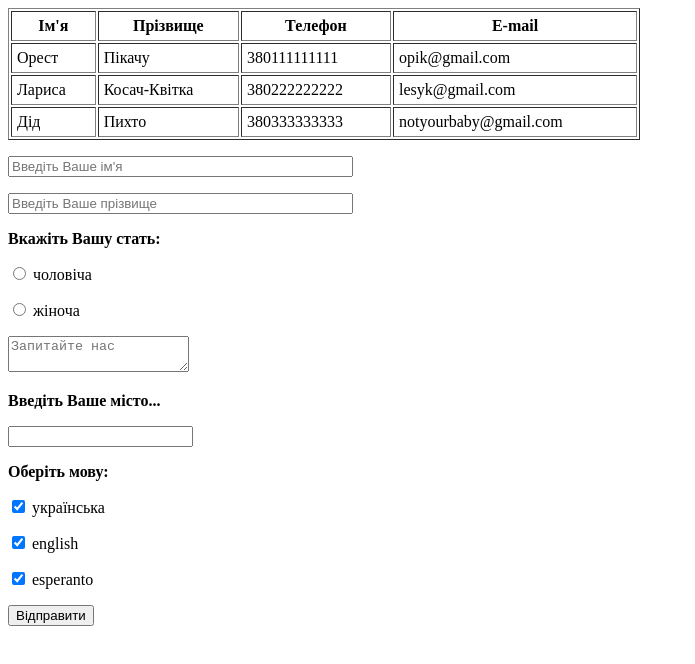
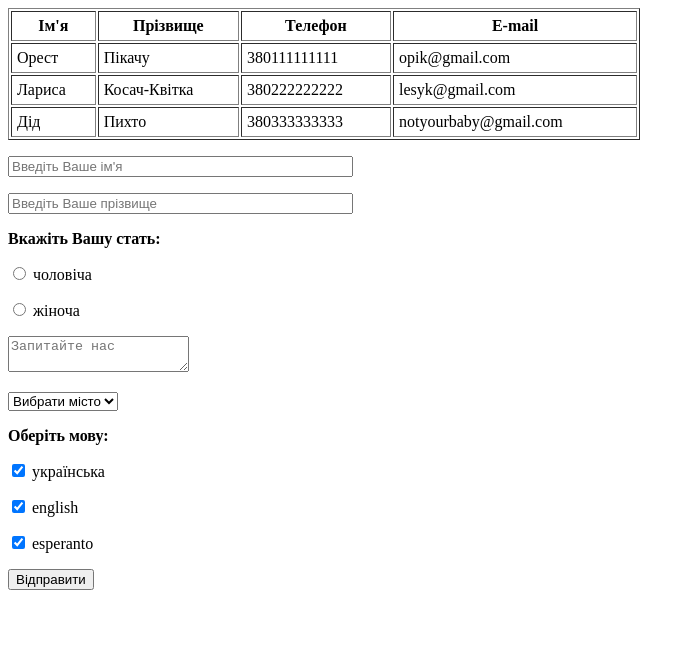
Before and after one commit to ViktoriiaBorodenko/Cursor, a plain HTML site: page homework-2/homework-2.html in a window 1280 px wide. Shown: the whole page, without its empty margins (0-695 px from the left). Drawn offline with Linux system fonts and the light colour scheme; a script that the page names is missing.

Commit message:
Added correction of cities

```diff
--- a/homework-2/homework-2.html
+++ b/homework-2/homework-2.html
@@ -66,17 +66,14 @@
             </form>
         </div>
         <div>
-        <form>
-            <p><strong>Введіть Ваше місто...</strong></p>
-            <p><input name="city" list="city"></p>
-        </form>
-        <datalist id="city">
-            <option>Київ</option>
-            <option>Тараканів</option>
-            <option>Ужгород</option>
-            <option>Здолбунів</option>
-            <option>Вінниця</option>
-            <option value= "Київська Русь" disabled>Київська Русь</option>
+            <select>
+                <option>Вибрати місто</option>
+                <option>Київ</option>
+                <option>Тараканів</option>
+                <option>Ужгород</option>
+                <option>Здолбунів</option>
+            </select>
+
             </div>
             <div>
                 <form action="handler.php">
```
